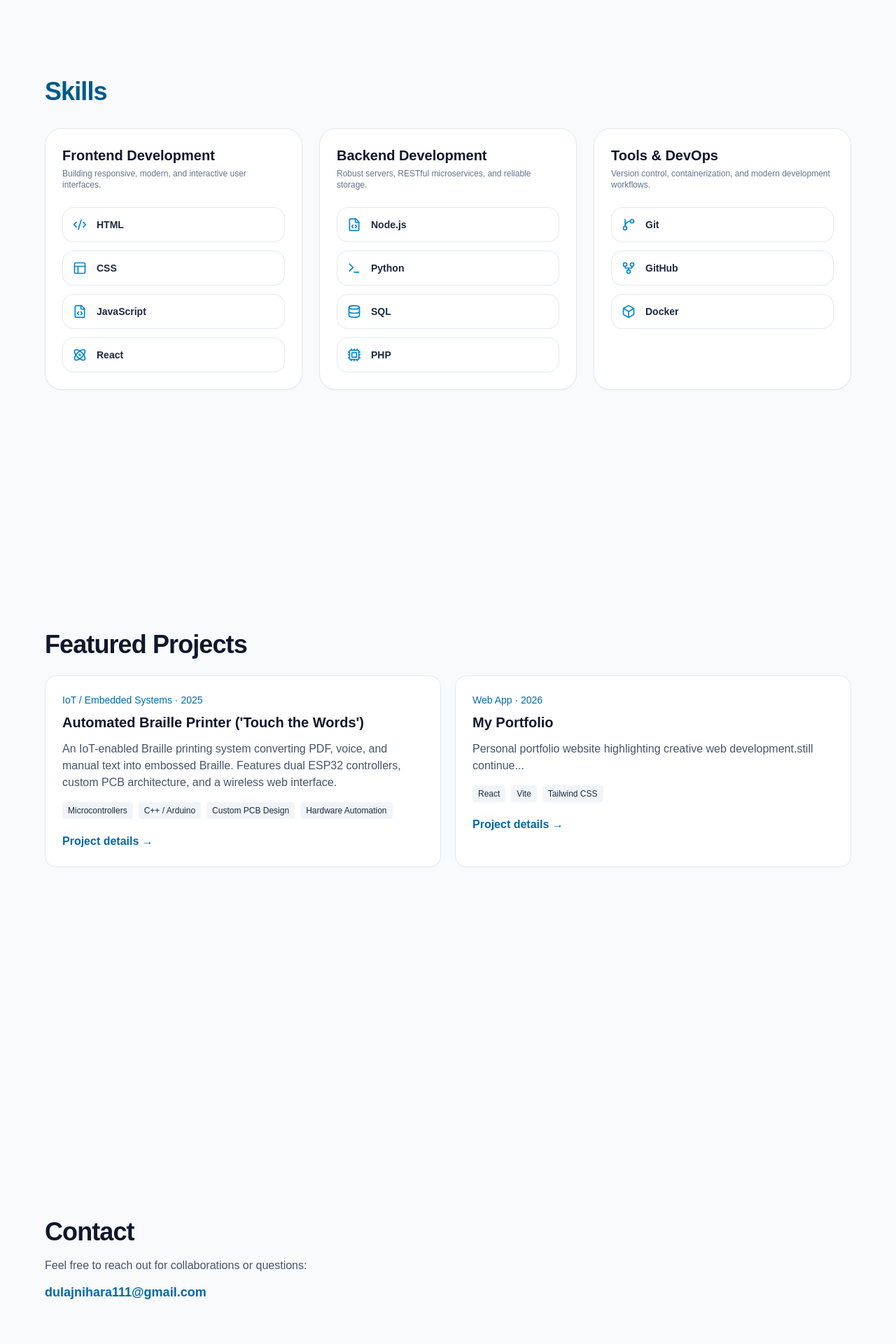
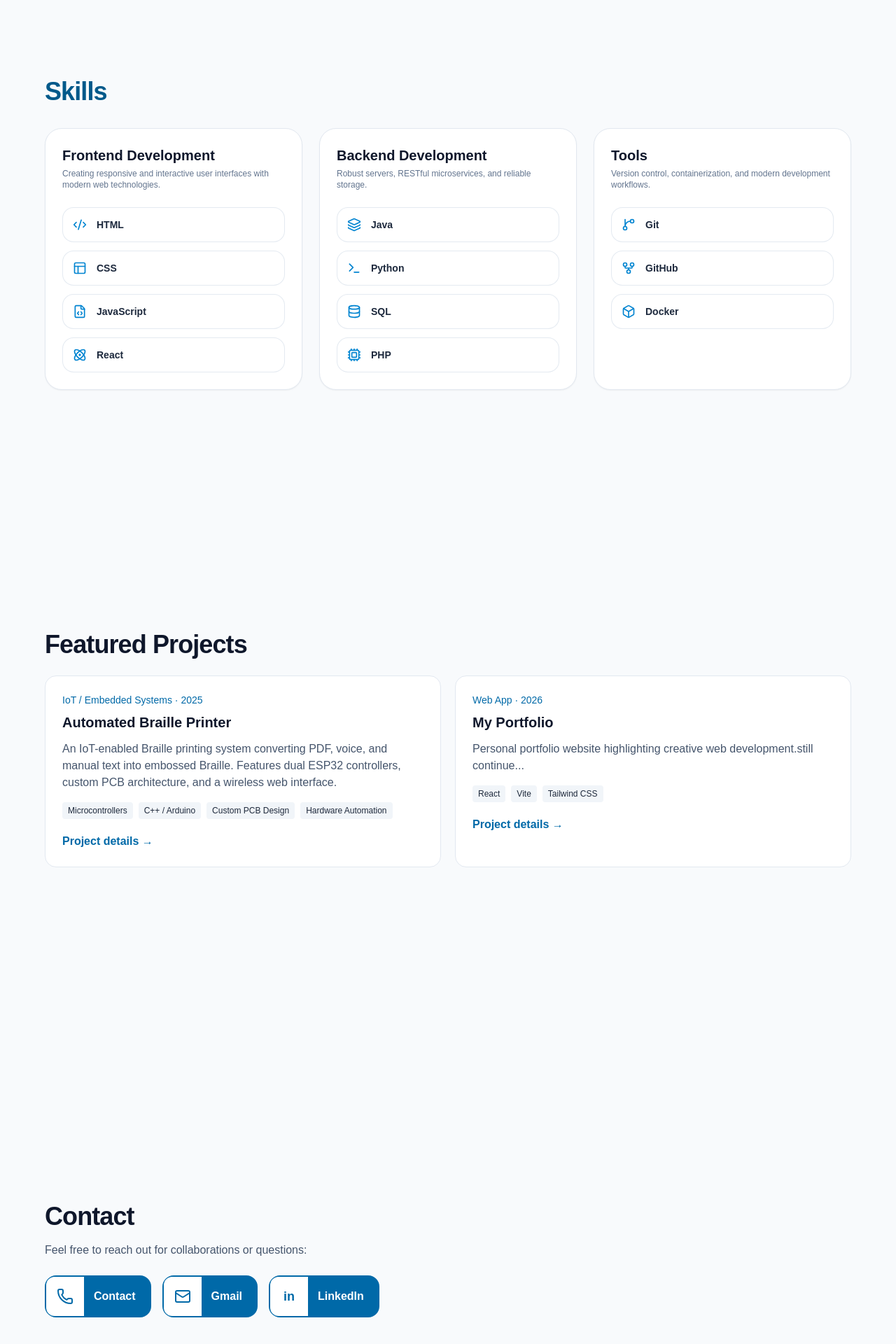
Before and after one commit to Dulaj111/dulaj111.github.io, a React (Vite) app: page / in a window 1280 px wide. Shown: the part 1563-3483 px from the top of the page at 70% size. Built offline with nearby package versions, Linux system fonts and the light colour scheme.

Commit message:
5th commmit,demo

```diff
--- a/src/data/personalData.js
+++ b/src/data/personalData.js
@@ -1,8 +1,9 @@
 export const personalData = {
   name: "Dulaj Nihara",
   role: "Web Developer",
-  tagline: "I build modern, responsive web applications.",
+  tagline: "Hi, I’m Dulaj Nihara, an aspiring cloud engineer and web developer with a strong interest in building useful, reliable web applications. I enjoy learning how cloud platforms and modern web technologies work together to create scalable digital experiences.I’m developing my skills through hands on projects and by keeping up with new tools and practices in the industry. I’m especially interested in cloud infrastructure, application development, and security. My goal is to keep improving as an engineer and contribute to technology that is dependable, accessible, and useful to the people who rely on it.",
   email: "dulajnihara111@gmail.com",
+  number: "+94 704158512",
   github: "https://github.com/Dulaj111",
   linkedin: "https://www.linkedin.com/in/dulaj-nihara/",
 };
--- a/src/data/projectsData.js
+++ b/src/data/projectsData.js
@@ -5,7 +5,7 @@ import pcbDesign from './images/braille-printer/pcb-design.png';
 export const projectsData = [
     {
   id: "IOT",
-  title: "Automated Braille Printer ('Touch the Words')",
+  title: "Automated Braille Printer",
   category: "IoT / Embedded Systems",
   year: "2025",
   description: "An IoT-enabled Braille printing system converting PDF, voice, and manual text into embossed Braille. Features dual ESP32 controllers, custom PCB architecture, and a wireless web interface.",
@@ -24,8 +24,9 @@ export const projectsData = [
     category: "Web App",
     year: "2026",
     description: "Personal portfolio website highlighting creative web development.still continue...",
+    longdescription: "This portfolio website introduces my work, skills, and experience as an aspiring cloud engineer and web developer. I built it with React, Vite, and Tailwind CSS, focusing on a responsive layout that works across screen sizes. The site brings my projects together in one place and makes it easy to explore the technologies behind them. It also includes direct links to my live work and GitHub repositories, so visitors can learn more about each project and how it was built.",
     techStack: ["React", "Vite", "Tailwind CSS"],
-    githubUrl: "https://github.com/oyage-username/project",
+    githubUrl: "https://github.com/Dulaj111/my-portfolio",
     liveUrl: "https://example.com",
   }
 
--- a/src/data/skillsData.js
+++ b/src/data/skillsData.js
@@ -1,16 +1,16 @@
 export const skillsData = [
   {
     category: "Frontend Development",
-    description: "Building responsive, modern, and interactive user interfaces.",
+    description: "Creating responsive and interactive user interfaces with modern web technologies.",
     skills: ["HTML", "CSS", "JavaScript", "React"],
   },
   {
     category: "Backend Development",
     description: "Robust servers, RESTful microservices, and reliable storage.",
-    skills: ["Node.js", "Python", "SQL", "PHP"],
+    skills: ["Java", "Python", "SQL", "PHP"],
   },
   {
-    category: "Tools & DevOps",
+    category: "Tools",
     description: "Version control, containerization, and modern development workflows.",
     skills: ["Git", "GitHub", "Docker"],
   },
--- a/src/pages/HomePage.jsx
+++ b/src/pages/HomePage.jsx
@@ -1,4 +1,4 @@
-import { useEffect } from 'react';
+import { useEffect, useState } from 'react';
 import { useLocation } from 'react-router-dom';
 import {
   Code2,
@@ -13,6 +13,9 @@ import {
   GitFork,
   Box,
   Layers,
+  Phone,
+  Mail,
+  MessageCircle,
 } from 'lucide-react';
 import { personalData } from '../data/personalData';
 import { skillsData } from '../data/skillsData';
@@ -39,6 +42,9 @@ function getSkillIcon(skillName) {
 
 export default function HomePage() {
   const location = useLocation();
+  const [activeContact, setActiveContact] = useState(null);
+  const whatsappLink = `https://wa.me/${personalData.number.replace(/\D/g, '')}`;
+  const emailLink = `mailto:${personalData.email}?subject=${encodeURIComponent('Contact')}&body=${encodeURIComponent('I would like to contact you.')}`;
 
   useEffect(() => {
     document.documentElement.classList.add('snap-y');
@@ -90,7 +96,8 @@ export default function HomePage() {
         <div className="mx-auto w-full max-w-6xl">
           <h2 className="text-3xl font-bold tracking-tight text-sky-800 md:text-4xl">About me</h2>
           <p className="mt-4 max-w-2xl text-lg text-slate-600">
-            I build useful, responsive web applications.
+            Hi, I’m Dulaj Nihara, an aspiring cloud engineer and web developer with a strong interest in building useful, reliable web applications. I enjoy learning how cloud platforms and modern web technologies work together to create scalable digital experiences.
+I’m developing my skills through hands-on projects and by keeping up with new tools and practices in the industry. I’m especially interested in cloud infrastructure, application development, and security. My goal is to keep improving as an engineer and contribute to technology that is dependable, accessible, and useful to the people who rely on it.
           </p>
         </div>
       </section>
@@ -164,12 +171,68 @@ export default function HomePage() {
           <p className="mt-4 text-slate-600">
             Feel free to reach out for collaborations or questions:
           </p>
-          <a
-            href={`mailto:${personalData.email}`}
-            className="mt-3 inline-block text-lg font-semibold text-sky-700 hover:underline"
-          >
-            {personalData.email}
-          </a>
+
+          <div className="mt-6 flex flex-wrap items-center gap-4">
+            <button
+              type="button"
+              onClick={() => setActiveContact((active) => active === 'phone' ? null : 'phone')}
+              aria-expanded={activeContact === 'phone'}
+              className="inline-flex items-center gap-3 rounded-2xl border-2 border-sky-700 bg-sky-700 pr-5 text-white transition hover:bg-sky-800"
+            >
+              <span className="flex h-14 w-14 items-center justify-center rounded-l-xl border-r-2 border-sky-700 bg-white text-sky-700">
+                <Phone className="h-6 w-6" />
+              </span>
+              <span className="font-semibold">Contact</span>
+            </button>
+            <button
+              type="button"
+              onClick={() => setActiveContact((active) => active === 'email' ? null : 'email')}
+              aria-expanded={activeContact === 'email'}
+              className="inline-flex items-center gap-3 rounded-2xl border-2 border-sky-700 bg-sky-700 pr-5 text-white transition hover:bg-sky-800"
+            >
+              <span className="flex h-14 w-14 items-center justify-center rounded-l-xl border-r-2 border-sky-700 bg-white text-sky-700">
+                <Mail className="h-6 w-6" />
+              </span>
+              <span className="font-semibold">Gmail</span>
+            </button>
+            <button
+              type="button"
+              onClick={() => setActiveContact((active) => active === 'linkedin' ? null : 'linkedin')}
+              aria-expanded={activeContact === 'linkedin'}
+              className="inline-flex items-center gap-3 rounded-2xl border-2 border-sky-700 bg-sky-700 pr-5 text-white transition hover:bg-sky-800"
+            >
+              <span className="flex h-14 w-14 items-center justify-center rounded-l-xl border-r-2 border-sky-700 bg-white text-sky-700">
+                <span className="font-bold text-lg">in</span>
+              </span>
+              <span className="font-semibold">LinkedIn</span>
+            </button>
+          </div>
+
+          {activeContact === 'phone' && (
+            <div className="mt-4">
+              <a href={whatsappLink} target="_blank" rel="noreferrer" className="inline-flex items-center gap-2 rounded-xl bg-sky-700 px-4 py-3 text-sm font-semibold text-white transition hover:bg-sky-800">
+                <MessageCircle className="h-5 w-5" aria-hidden="true" />
+                <span>WhatsApp</span>
+                <span className="font-normal">{personalData.number}</span>
+              </a>
+            </div>
+          )}
+
+          {activeContact === 'email' && (
+            <div className="mt-4 flex flex-wrap items-center gap-3 rounded-xl border border-slate-200 bg-white p-4">
+              <span className="font-semibold text-slate-800">{personalData.email}</span>
+              <a href={emailLink} className="rounded-lg bg-sky-700 px-4 py-2 text-sm font-semibold text-white transition hover:bg-sky-800">Go</a>
+            </div>
+          )}
+
+          {activeContact === 'linkedin' && (
+            <div className="mt-4 flex flex-wrap items-center gap-3 rounded-xl border border-slate-200 bg-white p-4">
+              <span className="font-semibold text-slate-800">Collaborate with me on LinkedIn</span>
+              <a href={personalData.linkedin} target="_blank" rel="noreferrer" className="rounded-lg bg-sky-700 px-4 py-2 text-sm font-semibold text-white transition hover:bg-sky-800">Go</a>
+            </div>
+          )}
+
+
         </div>
         <footer className="border-t border-slate-200 pt-6 text-center text-sm text-slate-500">
           <p>© {currentYear} {personalData.name}</p>
```
